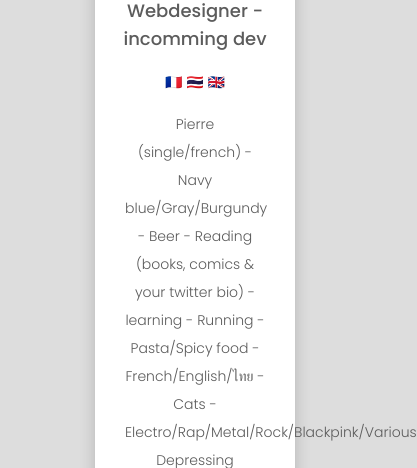
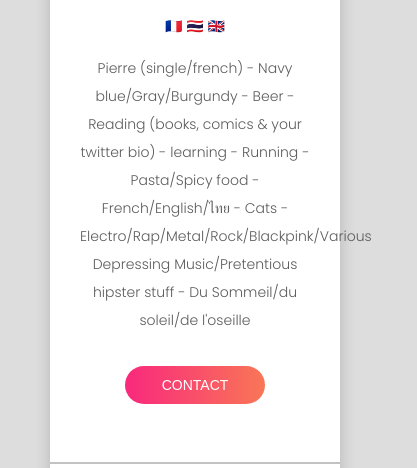
Before and after one commit to pierreclaude99/profile, a plain HTML site: page index.html in a window 390 px wide. Shown: the part 405-873 px from the top of the page, 417 px wide, since content can reach past the window. Drawn offline with Linux system fonts and the light colour scheme.

Commit message:
prettier profile

```diff
--- a/style.css
+++ b/style.css
@@ -1,7 +1,7 @@
 body {
     padding: 0px;
     margin: 0px;
-    background: #EDEDED;
+    background: #ffffff;
     font-family: 'Poppins', sans-serif;
     font-size: 14px;
     line-height: 28px;
@@ -47,7 +47,7 @@ h2 {
 @media (max-width: 540px) {
   /* For a screen < 540px, this CSS will be read */
   .container {
-    width: 300px;
+    width: 100%;
   }
 }
 
@@ -64,6 +64,27 @@ h2 {
 border-top-left-radius: 8px;
 border-top-right-radius: 8px;
 }
+
+.card{
+    margin: 50px;
+    -webkit-box-shadow: 0px 6px 15px 0px rgba(50, 50, 50, 0.23);
+    -moz-box-shadow: 0px 6px 15px 0px rgba(50, 50, 50, 0.23);
+    box-shadow: 0px 6px 15px 0px rgba(50, 50, 50, 0.23);
+    border-radius: 10px;
+    text-align: center;
+    background: #ffffff;
+}
+
+@media (max-width: 540px) {
+  /* For a screen < 540px, this CSS will be read */
+  .card {
+     margin: 10px;
+  }
+}
+
+
+
+
 
 .card{
     margin: 50px;
```
